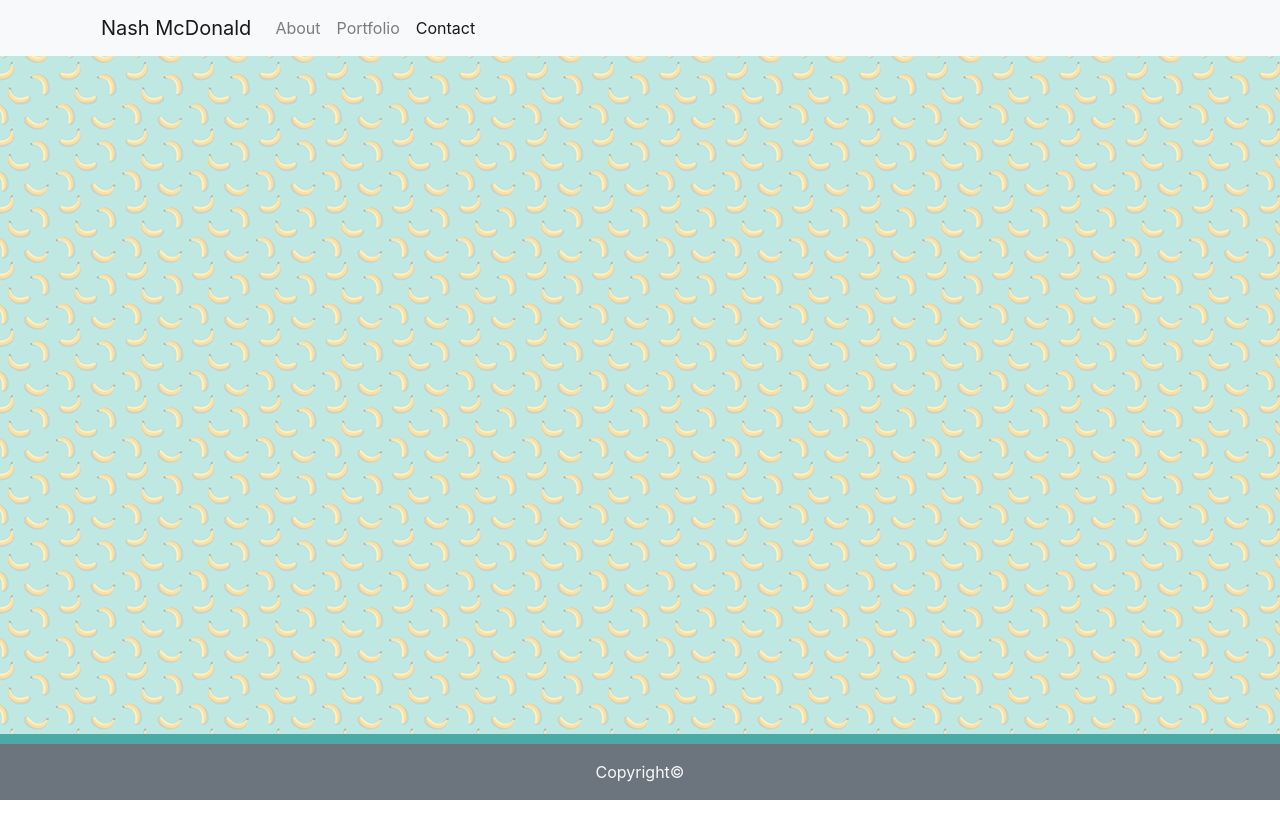
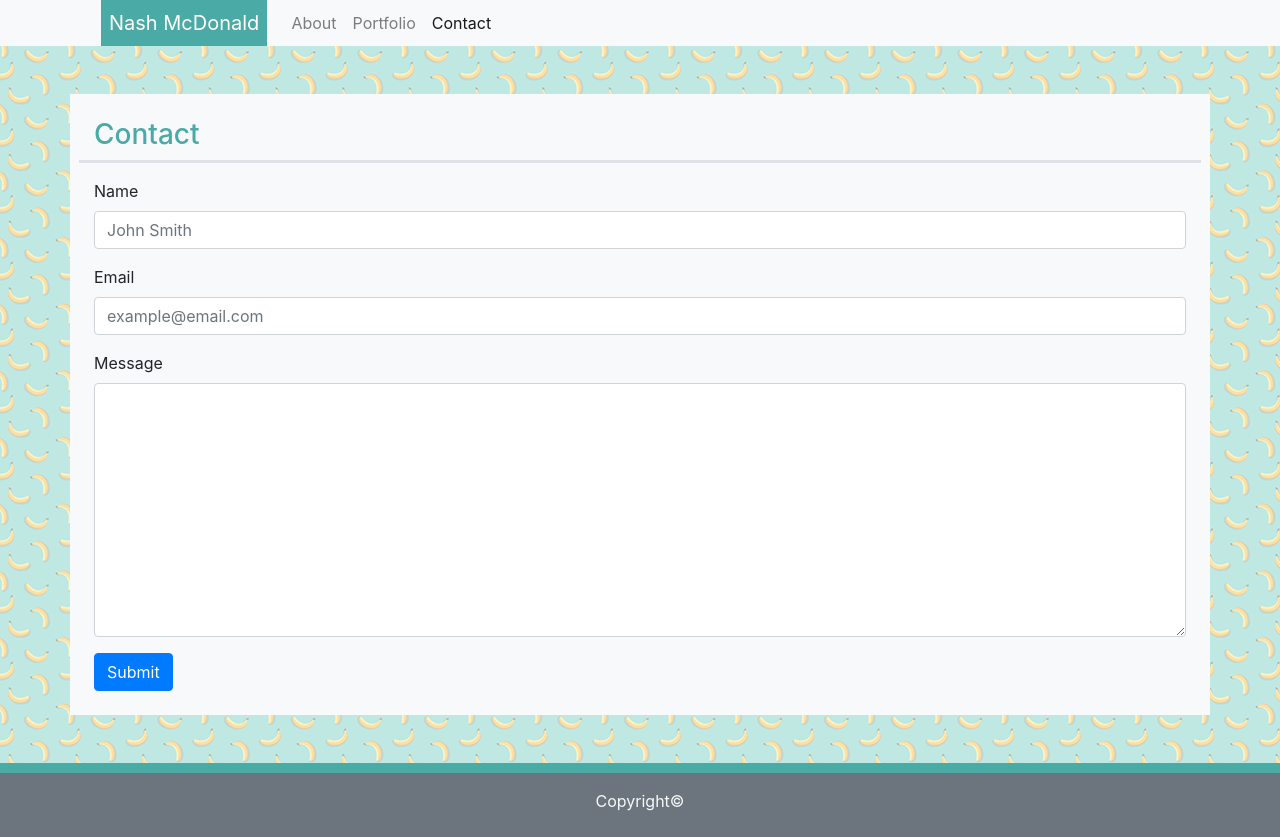
Before and after one commit to nashbrowns/Bootstrap-Portfolio, a plain HTML site: page contact.html in a window 1280 px wide. Before the commit the page ends 800 px from the top, so only its background shows below. Drawn offline with nearby package versions, Linux system fonts and the light colour scheme.

Commit message:
added footers to each page/fixed footer functionality. Finished Contact page

```diff
--- a/contact.html
+++ b/contact.html
@@ -9,9 +9,9 @@
   <body background="assets/images/bananas.png">
 
     <div class="bg-light">
-        <div class="container">
-                <nav class="navbar navbar-expand-lg navbar-light bg-light">
-                    <a class="navbar-brand" href="index.html">Nash McDonald</a>
+            <div class="container mx-auto">
+                <nav class="navbar navbar-expand-lg navbar-light bg-light pt-0 pb-0">
+                    <a class="navbar-brand p-2" style="background-color:#4aaaa5; color:white;" href="index.html">Nash McDonald</a>
                     <button class="navbar-toggler" type="button" data-toggle="collapse" data-target="#navbarSupportedContent" aria-controls="navbarSupportedContent" aria-expanded="false" aria-label="Toggle navigation">
                       <span class="navbar-toggler-icon"></span>
                     </button>
@@ -24,18 +24,61 @@
                                 <a class="nav-link" href="portfolio.html">Portfolio</a>
                                 </li>
                                 <li class="nav-item active">
-                                <a class="nav-link" href="contact.html">Contact <span class="sr-only">(current)</span></a>
+                                <a class="nav-link" href="contact.html">Contact<span class="sr-only">(current)</span></a>
                                 </li>
                             </ul>
                         </div>
                 </nav>
+            </div>
+        </div>
+
+    <div class="container">
+            <div class="row">
+                <div class="col"> <br><br> </div>
+            </div>
+    </div>
+
+    <div class="container bg-light pl-4 pr-4 pb-4">
+
+            <div class = "row border-bottom" style="border-width:3px !important;">
+                    <div class = "col">
+                        <br>
+                        <h3 style="color:#4aaaa5;">Contact </h3>
+                    </div>
+            </div>
+
+        <div class="row mt-3">
+            <div class="col">
+                <form>
+                        <div class="form-group">
+                          <label for="exampleInputEmail1">Name</label>
+                          <input type="email" class="form-control" id="exampleInputEmail1" aria-describedby="emailHelp" placeholder="John Smith">
+                        </div>
+                        <div class="form-group">
+                            <label for="InputEmail">Email</label>
+                            <input type="email" class="form-control" id="InputEmail" aria-describedby="emailHelp" placeholder="example@email.com">
+                        </div>
+                        <div class="form-group">
+                                <label for="Textarea">Message</label>
+                                <textarea class="form-control" id="Textarea" rows="10"></textarea>
+                        </div>
+                        <button type="submit" class="btn btn-primary">Submit</button>
+                </form>
+            </div>
+        </div>
+
+    </div>
+
+    <div class="container">
+        <div class="row">
+            <div class="col"> <br><br> </div>
         </div>
     </div>
 
 <!-- ------------------------------Footer ---------------------------------------->
-<div class="bg-secondary border-top" style="position: absolute; bottom:0; width:100%; border-width: 10px !important; border-color:#4aaaa5 !important;">
+    <footer class="bg-secondary border-top pb-2" style="position: relative; bottom:0; width:100%; border-width: 10px !important; border-color:#4aaaa5 !important;">
         <p class="text-light pt-3" style="text-align:center;">Copyright©</p>
-</div>
+    </footer>
 <!-- ----------------------------------------------------------------------------->
 
     <script src="https://code.jquery.com/jquery-3.3.1.slim.min.js" integrity="sha384-q8i/X+965DzO0rT7abK41JStQIAqVgRVzpbzo5smXKp4YfRvH+8abtTE1Pi6jizo" crossorigin="anonymous"></script>
```
Also changed, not shown: index.html (+9 -3 lines), portfolio.html (+37 -11 lines).
